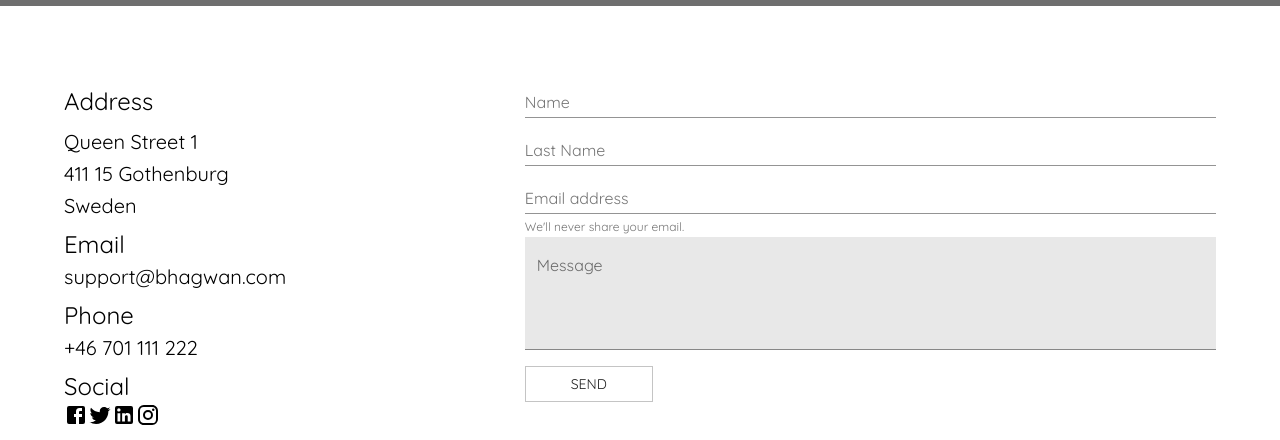
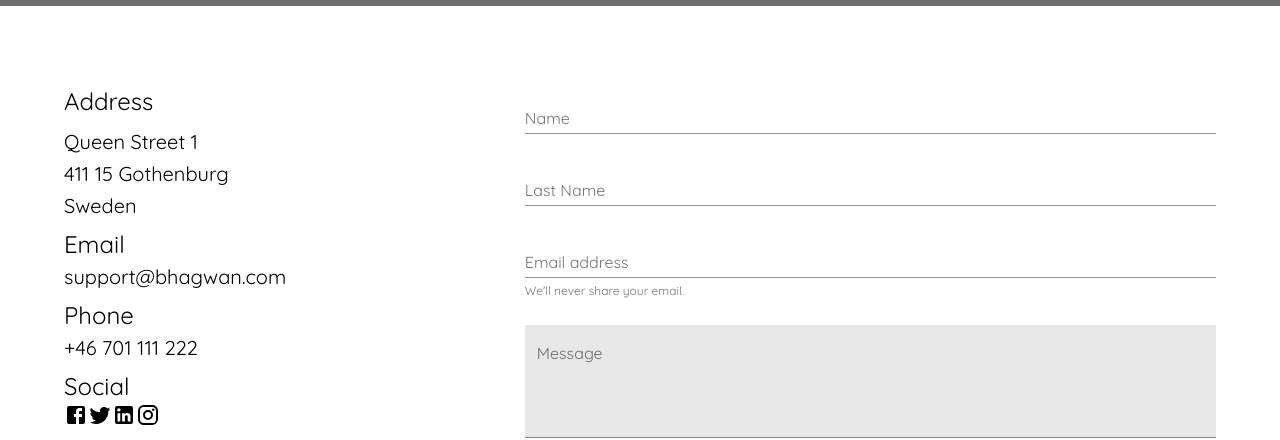
Before and after one commit to HBerglund/e-commerce-assignment, a React (Create React App) app: page /contact in a window 1280 px wide. Shown: the part 386-826 px from the top of the page. Built offline with nearby package versions, Linux system fonts and the light colour scheme; grey boxes are pictures that could not be loaded.

Commit message:
Added margin to form

```diff
--- a/src/Navigation/Contact.tsx
+++ b/src/Navigation/Contact.tsx
@@ -93,23 +93,21 @@ function Contact() {
             </Typography>
           </Box>
           <Box className={classes.form}>
-            <FormControl>
-              <InputLabel htmlFor='my-input'>Name</InputLabel>
-              <Input id='my-input' aria-describedby='my-helper-text' />
+            <FormControl margin='normal'>
+              <InputLabel>Name</InputLabel>
+              <Input />
             </FormControl>
-            <FormControl>
-              <InputLabel htmlFor='my-input'>Last Name</InputLabel>
-              <Input id='my-input' aria-describedby='my-helper-text' />
+            <FormControl margin='normal'>
+              <InputLabel>Last Name</InputLabel>
+              <Input />
             </FormControl>
-            <FormControl>
-              <InputLabel htmlFor='my-input'>Email address</InputLabel>
-              <Input id='my-input' aria-describedby='my-helper-text' />
-              <FormHelperText id='my-helper-text'>
-                We'll never share your email.
-              </FormHelperText>
+            <FormControl margin='normal'>
+              <InputLabel>Email address</InputLabel>
+              <Input />
+              <FormHelperText>We'll never share your email.</FormHelperText>
             </FormControl>
 
-            <FormControl>
+            <FormControl margin='normal'>
               <TextField
                 id='filled-multiline-static'
                 label='Message'
```
